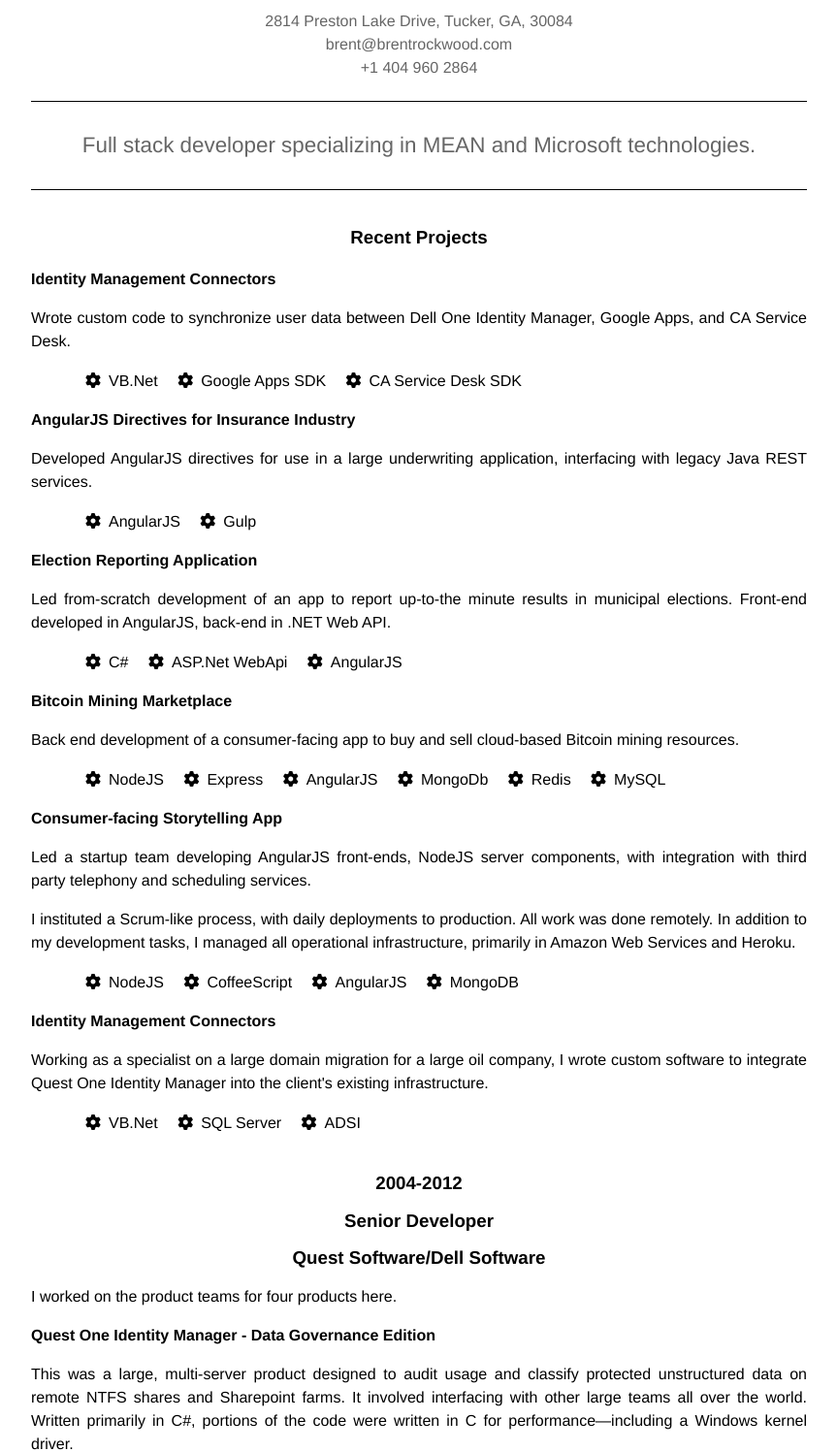
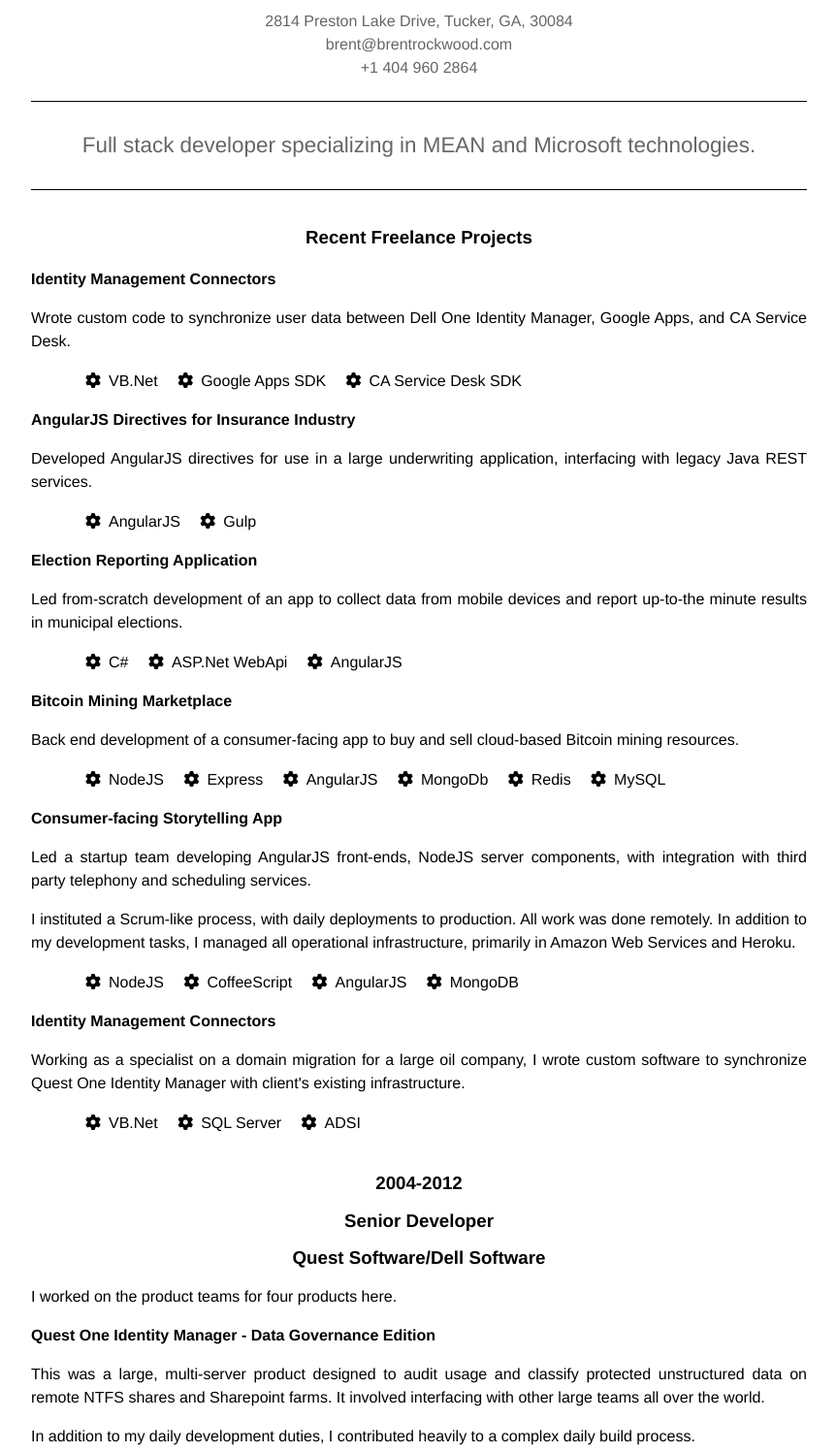
Before and after one commit to brentrockwood/cv, a website: page cv.jade in a window 1280 px wide. Shown: the part 118-1615 px from the top of the page at 97% size, without its empty margins (208-1071 px from the left). Drawn offline with nearby package versions, Linux system fonts and the light colour scheme; files that its build step writes are made by us from their sources.

Commit message:
text changes.

```diff
--- a/cv.jade
+++ b/cv.jade
@@ -15,7 +15,7 @@
       p Full stack developer specializing in MEAN and Microsoft technologies.
 
     section.jobs
-      h3 Recent Projects
+      h3 Recent Freelance Projects
 
       .job
         h4 Identity Management Connectors
@@ -39,7 +39,7 @@
       .job
         h4 Election Reporting Application
 
-        p Led from-scratch development of an app to report up-to-the minute results in municipal elections.  Front-end developed in AngularJS, back-end in .NET Web API.
+        p Led from-scratch development of an app to collect data from mobile devices and report up-to-the minute results in municipal elections.
 
         ul.tech
           li C#
@@ -75,7 +75,7 @@
       .job
         h4 Identity Management Connectors
 
-        p Working as a specialist on a large domain migration for a large oil company, I wrote custom software to integrate Quest One Identity Manager into the client's existing infrastructure.
+        p Working as a specialist on a domain migration for a large oil company, I wrote custom software to synchronize Quest One Identity Manager with client's existing infrastructure.
 
         ul.tech
           li VB.Net
@@ -91,7 +91,7 @@
 
         h4 Quest One Identity Manager - Data Governance Edition
 
-        p This was a large, multi-server product designed to audit usage and classify protected unstructured data on remote NTFS shares and Sharepoint farms.  It involved interfacing with other large teams all over the world.  Written primarily in C#, portions of the code were written in C for performance—including a Windows kernel driver.
+        p This was a large, multi-server product designed to audit usage and classify protected unstructured data on remote NTFS shares and Sharepoint farms.  It involved interfacing with other large teams all over the world.
 
         p In addition to my daily development duties, I contributed heavily to a complex daily build process.
 
@@ -158,7 +158,7 @@
         h3 Microforum
         h3 Software Developer
 
-        p Built two e-commerce sites using Microsoft Commerce Server.
+        p Built two e-commerce sites.
 
         p Built two content management systems for a large insurance industry customer.
 
@@ -177,8 +177,6 @@
         p Designed data collection protocols for national surgical and pharmaceutical trials sponsored by the National Institutes of Health and the US Food and Drug Administration.
 
         p Developed reporting software for reporting trial safety and efficacy.
-
-        p Early projects used Microsoft Access/VBA. Later we migrated to ASP/VB6/Oracle.
 
         p Provided technical support services for the Department of Neurology.
 
```
